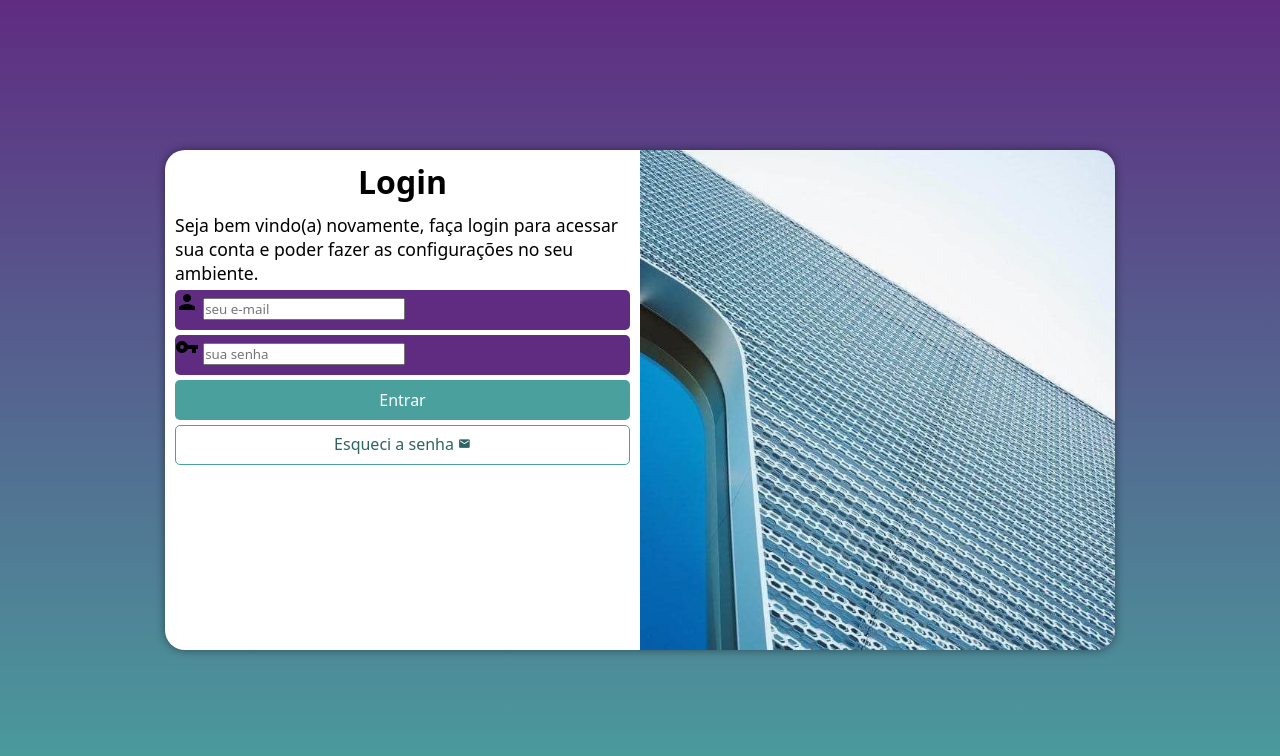
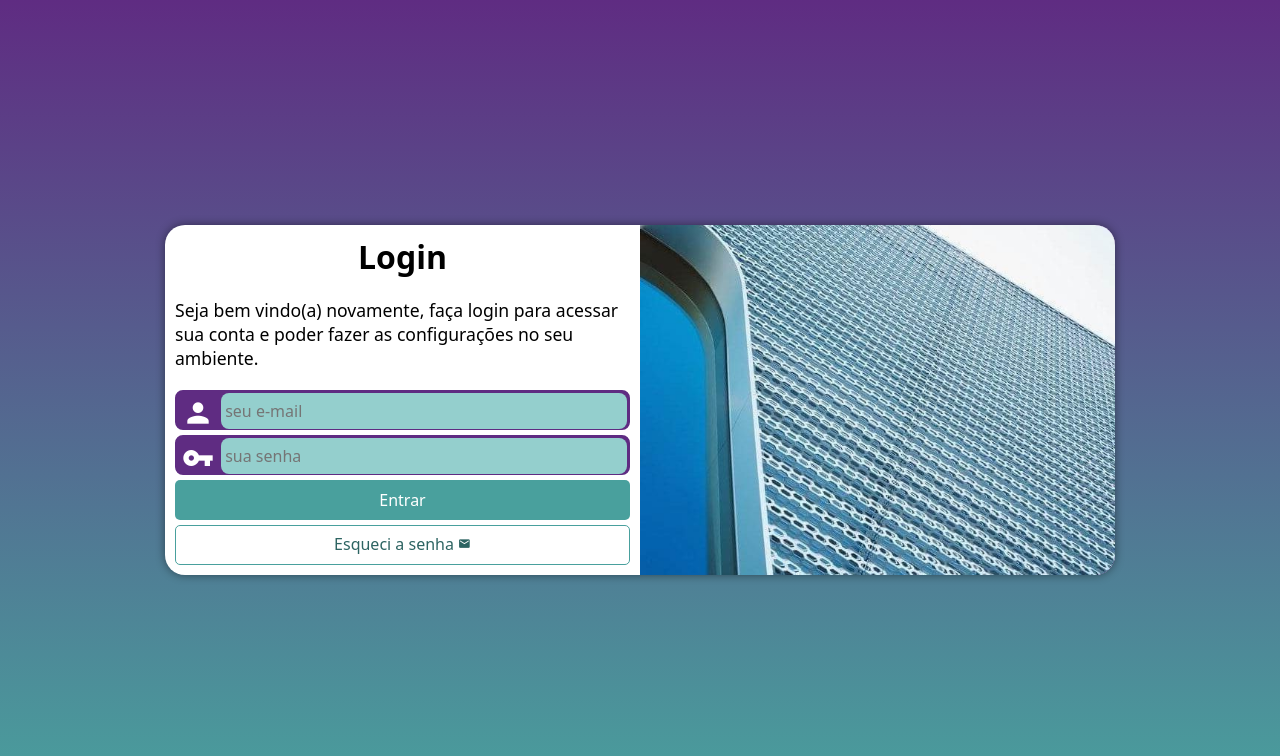
Before and after one commit to devburgos/projeto-login, a plain HTML site: page index.html in a window 1280 px wide. Drawn offline with Linux system fonts and the light colour scheme.

Commit message:
finalizado

```diff
--- a/estilos/style.css
+++ b/estilos/style.css
@@ -29,7 +29,6 @@ section#login {
     position: absolute;
     top: 50%;
     left: 50%;
-    transform: translate(-50%, -50%);
 
     background-color: white;
     width: 250px;
@@ -38,6 +37,7 @@ section#login {
     overflow: hidden;
     box-shadow: 0px 0px 10px rgba(0, 0, 0, 0.450);
 
+    transform: translate(-50%, -50%);
     transition: width .3s, heigth .3s;
     transition-timing-function: ease;
 }
@@ -66,15 +66,38 @@ div#formulario > p {
 
 form > div.campo {
     background-color: #5f2c82;
+    border: 2px solid #5f2c82;
     display: block;
     width: 100%;
     height: 40px;
-    border-radius: 5px;
+    border-radius: 8px;
     margin: 5px 0px;
 }
 
 div.campo > label {
     display: none;
+}
+
+div.campo > span {
+    color: white;
+    font-size: 2em;
+    width: 40px;
+    padding: 5px;
+}
+
+div.campo > input {
+    background-color: #94cfcd;
+    font-size: 1em;
+    width: calc(100% - 45px);
+    height: 100%;
+    border: 0px;
+    border-radius: 8px;
+    padding: 4px;
+    transform: translateY(-12px);
+}
+
+div.campo > input:focus-within {
+    background-color: white;
 }
 
 form > input[type=submit] {
--- a/media-query.css
+++ b/media-query.css
@@ -7,7 +7,7 @@
 
     section#login {
         width:80vw;
-        height: 80vh;
+        height: 280px;
     }
 
     section#login > div#imagem {
@@ -30,6 +30,7 @@
 
     section#login{
         width: 950px;
+        height: 350px;
     }
 
     section#login > div#imagem {
@@ -49,5 +50,6 @@
 
     div#formulario > p {
         font-size: 1.1em;
+        margin: 20px 0px;
     }
 }
```
